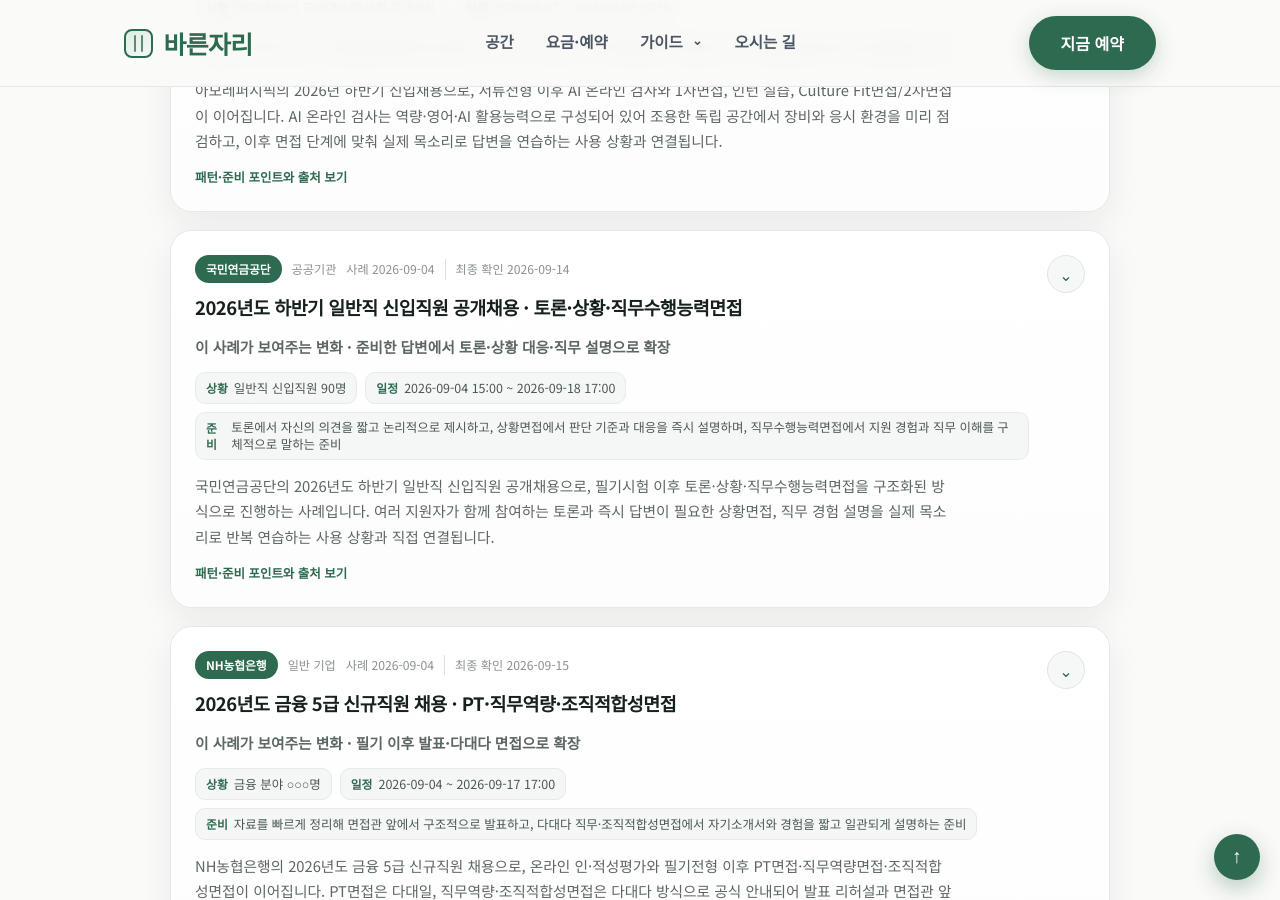
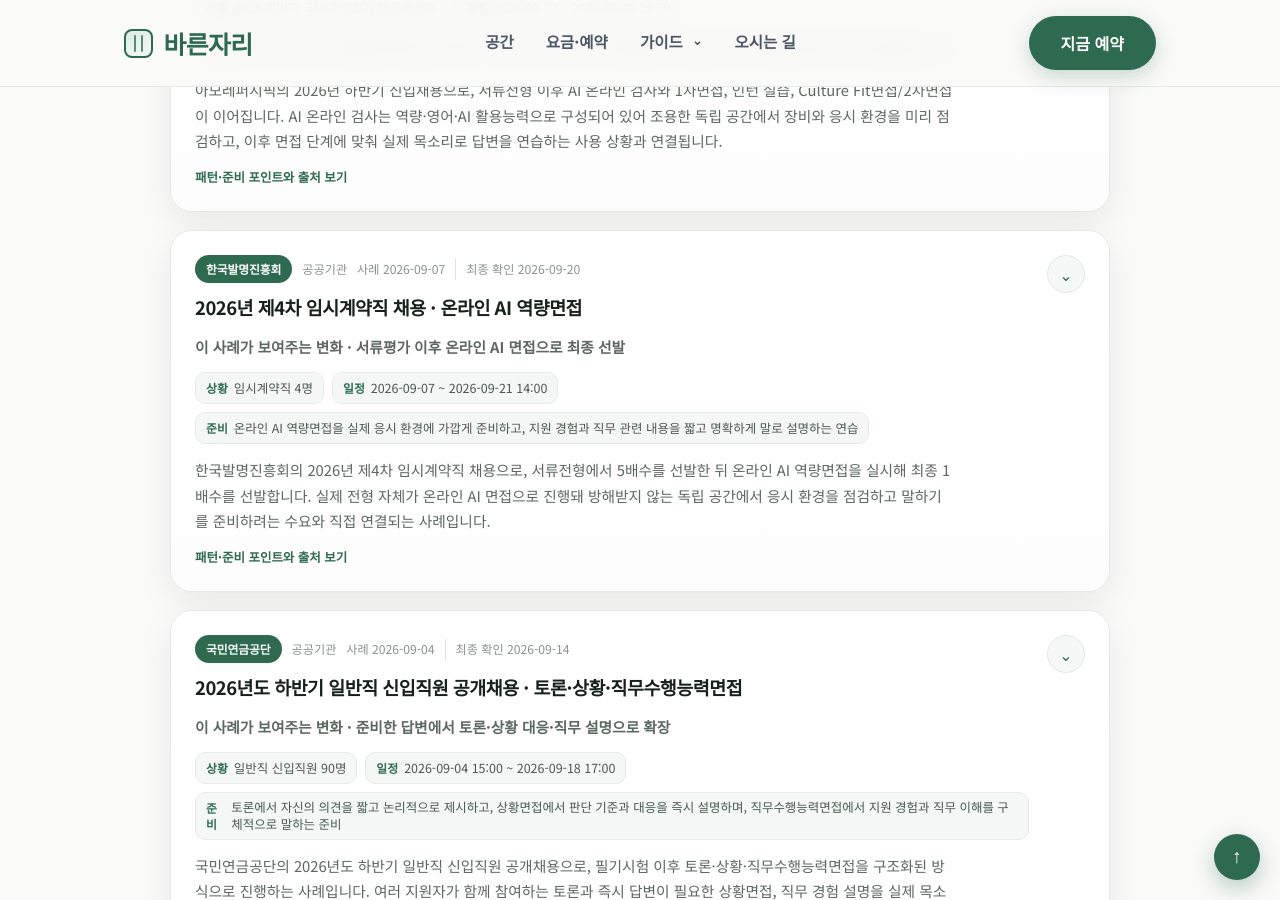
Before and after one commit to bareunspace/blog, a Jekyll site: the page built from cases/index.html, in a window 1280 px wide and 900 px high, scrolled down 2907 px. Built offline with Jekyll 4.4.1, drawn with Linux system fonts in a browser that asks for light colours; some of the changed lines change nothing that is shown; some of the changed text lies outside the part shown.

Commit message:
Add KIPA online AI interview hiring case

```diff
--- a/_data/cases_updates.yml
+++ b/_data/cases_updates.yml
@@ -1,7 +1,103 @@
 version: 1
-updated_at: 2026-09-16
+updated_at: 2026-09-20
 
 cases:
+  - id: kipa-2026-4th-ai-interview
+    type: hiring
+    topic: interview
+    job: public-sector
+    company: 한국발명진흥회
+    company_slug: kipa
+    title: 2026년 제4차 임시계약직 채용 · 온라인 AI 역량면접
+    summary: 한국발명진흥회의 2026년 제4차 임시계약직 채용으로, 서류전형에서 5배수를 선발한 뒤 온라인 AI 역량면접을 실시해 최종 1배수를 선발합니다. 실제 전형 자체가 온라인 AI 면접으로 진행돼 방해받지 않는 독립 공간에서 응시 환경을 점검하고 말하기를 준비하려는 수요와 직접 연결되는 사례입니다.
+
+    published_at: 2026-09-07
+    verified_at: 2026-09-20
+
+    application:
+      start: "2026-09-07"
+      end: "2026-09-21 14:00"
+      period_label: "2026-09-07 ~ 2026-09-21 14:00"
+      hiring_size: 임시계약직 4명
+      roles: 사업관리 · 경영·회계·사무 관련 직무
+      expected_join: 2026년 11월 2일 근무 시작 예정
+
+    selection:
+      process_label: 원서접수 → 서류전형(NCS 기반 자기소개서 정성평가·5배수) → 온라인 AI 역량면접 → 입사
+      interview_focus: 온라인 AI 역량면접을 실제 응시 환경에 가깝게 준비하고, 지원 경험과 직무 관련 내용을 짧고 명확하게 말로 설명하는 연습
+      stages:
+        - 원서접수 · 2026-09-07 ~ 2026-09-21 14:00
+        - 서류전형 · 자격요건 확인 및 NCS 기반 자기소개서 정성평가 · 5배수
+        - 온라인 AI 역량면접 · 1배수 선발
+        - 근무 시작 · 2026-11-02 예정
+
+    pattern:
+      label: 서류평가 이후 온라인 AI 면접으로 최종 선발
+      insight: 서류전형 통과 뒤 별도의 대면면접이 아니라 온라인 AI 역량면접을 통해 최종 선발하는 구조가 공식 공고에 명시된 사례입니다. 온라인 응시 환경과 실제 말하기 준비를 함께 점검할 필요가 있습니다.
+      practice_shift: 응시 장비와 인터넷 환경을 먼저 확인한 뒤, 자기소개서의 주요 경험과 지원 직무 관련 내용을 30~90초 답변으로 소리 내어 반복하기
+
+    signals:
+      situation_interview: null
+      video_interview: null
+      ai_interview: true
+      task_interview: false
+      deep_interview: null
+      pt_interview: false
+      english_interview: false
+      physical_test: false
+
+    curation:
+      status: selected
+      fit_score: 5
+      why_selected: 공식 공공기관 채용정보에 온라인 AI 역량면접이 최종 면접전형으로 명시되어 있어 조용한 독립 공간, 온라인 응시 환경, 말하기 준비라는 바른자리의 핵심 수요와 직접 연결됩니다.
+      reuse_targets:
+        - cases
+        - interview-hub
+        - related-post
+
+    barunjari:
+      relevance: high
+      hub: interview
+      practice_types:
+        - ai-assessment-environment
+        - ai-interview-practice
+        - speaking
+        - follow-up-response
+      practice_points:
+        - 실제 응시할 노트북·인터넷·마이크와 주변 방해 요소를 미리 점검하기
+        - 자기소개서에 적은 주요 경험을 상황 → 본인 역할 → 행동 → 결과 순서로 60~90초 안에 설명하기
+        - 지원 직무와 본인의 경험이 어떻게 연결되는지 결론부터 60초 안에 말하기
+        - 처음 듣는 질문을 가정해 10초 안에 핵심 결론을 정하고 짧게 답하는 연습하기
+      excluded:
+        - 실제 한국발명진흥회 AI 역량면접 문항을 보유하거나 제공한다는 표현
+        - AI 평가 알고리즘이나 합격 기준을 알고 있다는 표현
+        - 한국발명진흥회와 제휴된 채용·코칭 서비스라는 표현
+        - 채용 결과 또는 합격 가능성을 보장하는 표현
+
+    notes:
+      - 공고기간은 2026년 9월 7일부터 9월 21일 14:00까지입니다.
+      - 채용인원은 총 4명으로 공공기관 채용정보시스템에 공시되어 있습니다.
+      - 서류전형은 자격요건 확인과 NCS 기반 자기소개서 정성평가로 5배수를 선발합니다.
+      - 면접전형은 온라인 AI 역량면접으로 진행하며 최종 1배수를 선발한다고 공식 공고에 명시되어 있습니다.
+      - AI 역량면접의 세부 문항, 영상 응답 여부, 평가 방식은 공개 범위를 넘어 추정하지 않습니다.
+
+    source:
+      publisher: 한국발명진흥회
+      title: 2026년 제4차 한국발명진흥회 임시계약직 채용 공고
+      url: https://www.kipa.org/kipa/notice/recruit_notice.jsp?mode=view&article_no=129085&board_wrapper=%2Fkipa%2Fnotice%2Frecruit_notice.jsp&pager.offset=0&board_no=1345
+      published_at: "2026-09-07"
+      checked_at: 2026-09-20
+
+    references:
+      - publisher: ALIO 공공기관 채용정보
+        title: 2026년 제4차 한국발명진흥회 임시계약직 채용
+        url: https://job.alio.go.kr/recruitview.do?idx=304702
+        checked_at: 2026-09-20
+
+    related:
+      url: /posts/ai-competency-test-space/
+      label: AI 역량검사·온라인 응시 환경 가이드 보기
+
   - id: nhis-2026-fall-new-hire-interview
     type: hiring
     topic: interview
```
